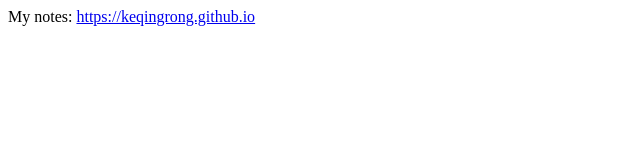
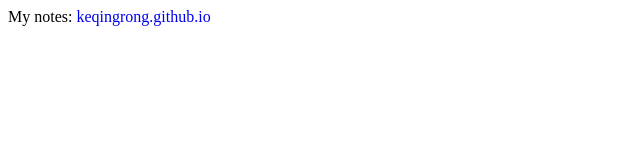
Before and after one commit to Xiaoqiu/notes, a plain HTML site: page index.html in a window 1280 px wide. Shown: the full height of the page, 0-640 px from the left. Drawn offline with Linux system fonts and the light colour scheme.

Commit message:
Update index.html

```diff
--- a/index.html
+++ b/index.html
@@ -3,8 +3,13 @@
 <head>
     <meta charset="UTF-8">
     <title>My notes</title>
+    <style>
+        a {
+            text-decoration: none;
+        }
+    </style>
 </head>
 <body>
-My notes: <a href="https://github.com/keqingrong/keqingrong.github.io">https://keqingrong.github.io</a>
+My notes: <a href="https://github.com/keqingrong/keqingrong.github.io">keqingrong.github.io</a>
 </body>
 </html>
```
